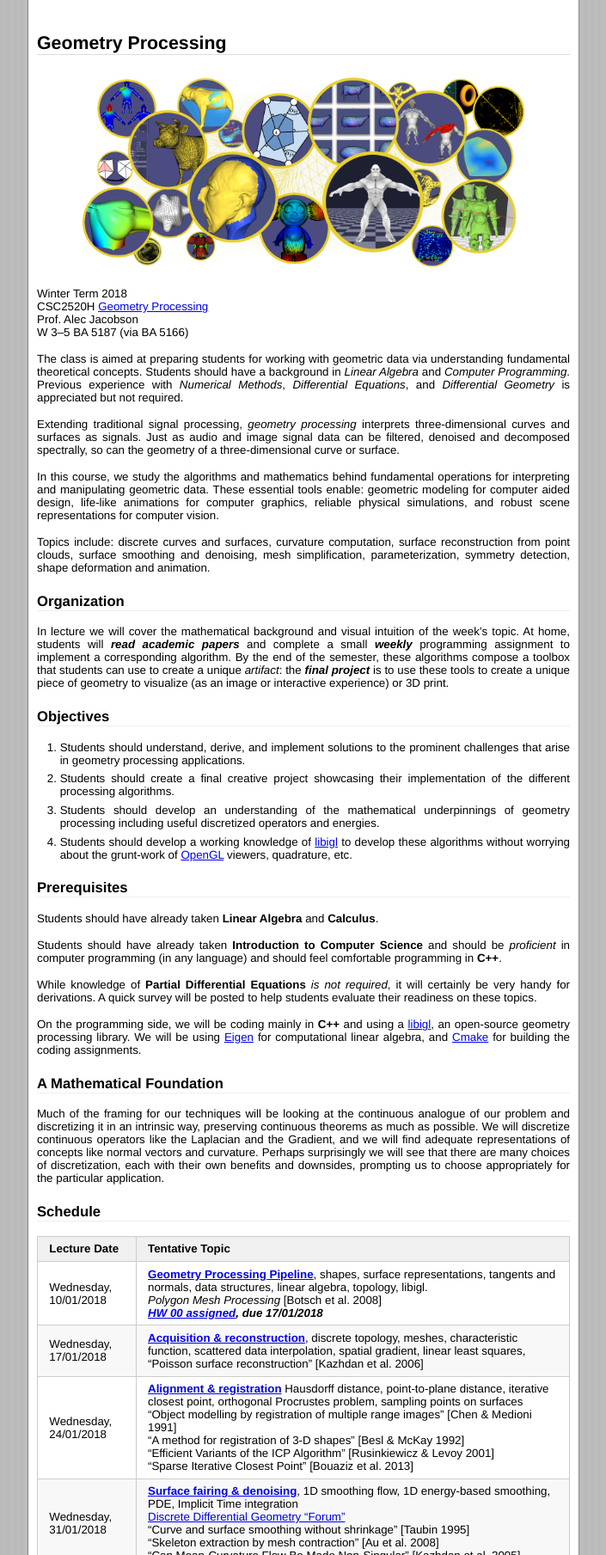
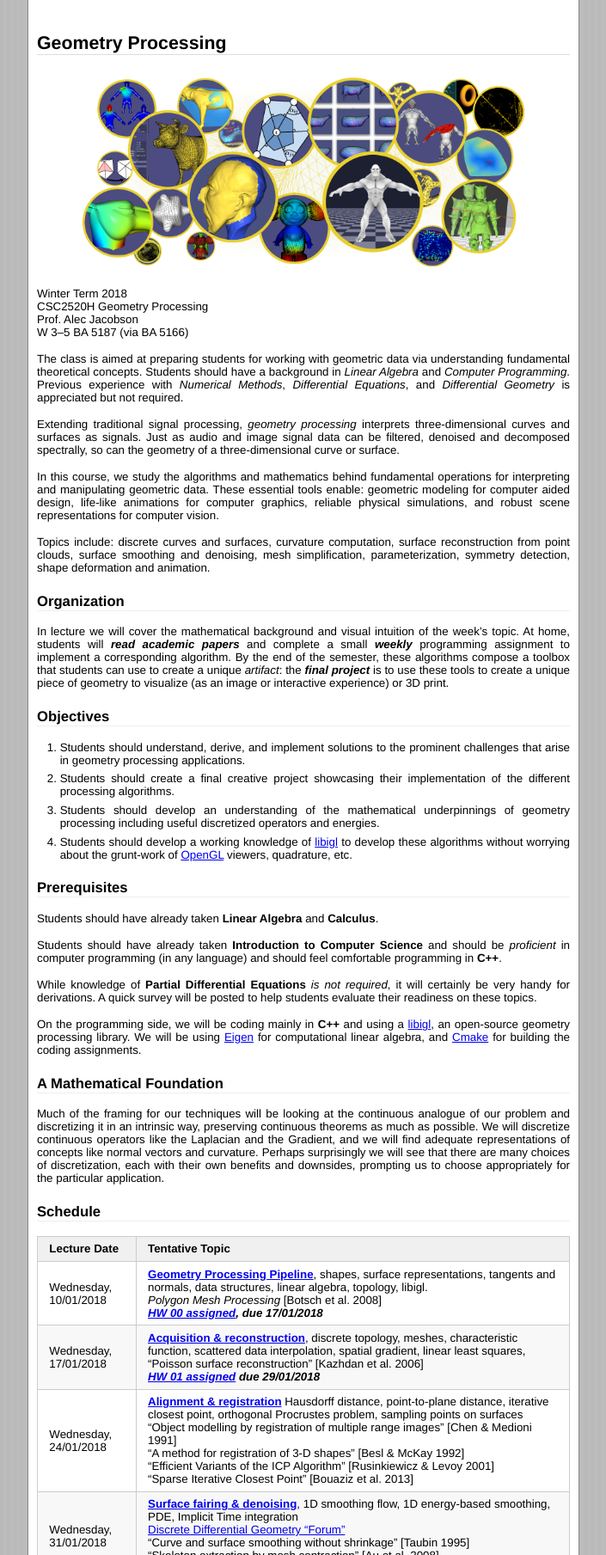
Before and after one commit to alecjacobson/geometry-processing-csc2520, a plain HTML site: page index.html in a window 1280 px wide. Shown: the top 1809 px of the page at 86% size, without its empty margins (287-992 px from the left). Drawn offline with Linux system fonts and the light colour scheme.

Commit message:
hw1 assigned

```diff
--- a/index.html
+++ b/index.html
@@ -15,7 +15,7 @@
 </figure>
 
 <p>Winter Term 2018<br/>
-CSC2520H <a href="#geometryprocessing">Geometry Processing</a><br/>
+CSC2520H Geometry Processing<br/>
 Prof. Alec Jacobson<br/>
 W 3&#8211;5 BA 5187 (via BA 5166) </p>
 
@@ -117,7 +117,7 @@ the particular application.</p>
 </tr>
 <tr>
 	<td style="text-align:left;">Wednesday, 17/01/2018</td>
-	<td style="text-align:left;"><a href="lecture-notes/mesh-reconstruction.html"><strong>Acquisition &amp; reconstruction</strong></a>, discrete topology, meshes, characteristic function, scattered data interpolation, spatial gradient, linear least squares, <br> &#8220;Poisson surface reconstruction&#8221; [Kazhdan et al. 2006] <br> <!-- _**[HW 01 assigned](https://github.com/alecjacobson/geometry-processing-mesh-reconstruction) due ??/??/2018**_ --></td>
+	<td style="text-align:left;"><a href="lecture-notes/mesh-reconstruction.html"><strong>Acquisition &amp; reconstruction</strong></a>, discrete topology, meshes, characteristic function, scattered data interpolation, spatial gradient, linear least squares, <br> &#8220;Poisson surface reconstruction&#8221; [Kazhdan et al. 2006] <br> <em><strong><a href="https://github.com/alecjacobson/geometry-processing-mesh-reconstruction">HW 01 assigned</a> due 29/01/2018</strong></em></td>
 </tr>
 <tr>
 	<td style="text-align:left;">Wednesday, 24/01/2018</td>
```
